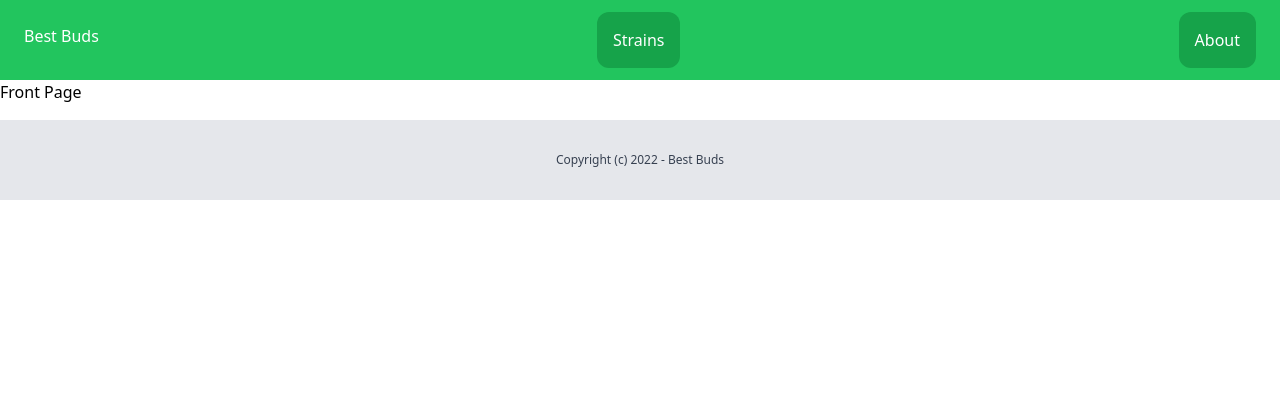
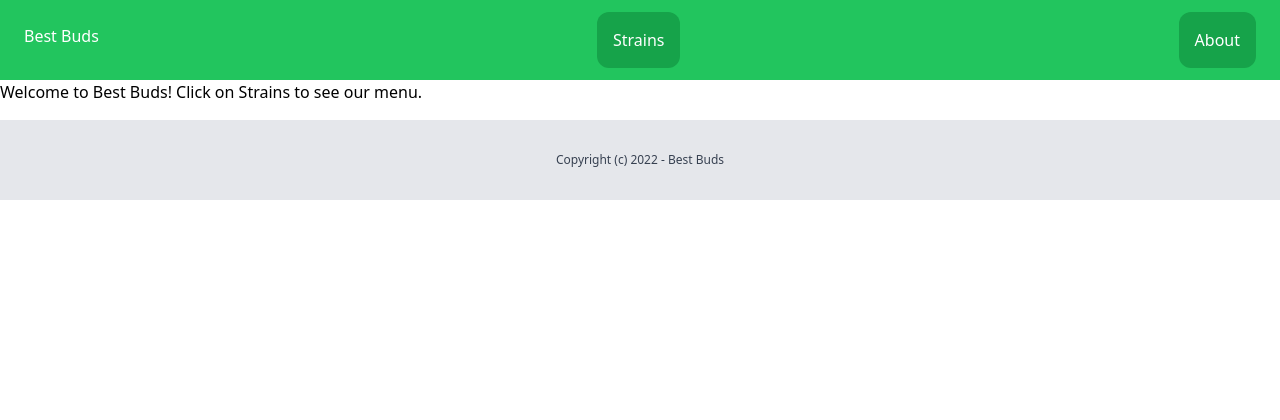
Before and after one commit to Troxed/BestBuds, a Django app: page / in a window 1280 px wide. Shown: the top 420 px of the page. Run offline with Django 4.2, Linux system fonts and the light colour scheme; some libraries are stand-ins or nearby versions.

Commit message:
Changed front page text

```diff
--- a/core/templates/core/index.html
+++ b/core/templates/core/index.html
@@ -3,5 +3,7 @@
 {% block title %}Best Buds{% endblock %}
 
 {% block content %}
-Front Page
+Welcome to Best Buds!
+
+Click on Strains to see our menu.
 {% endblock %}
```
